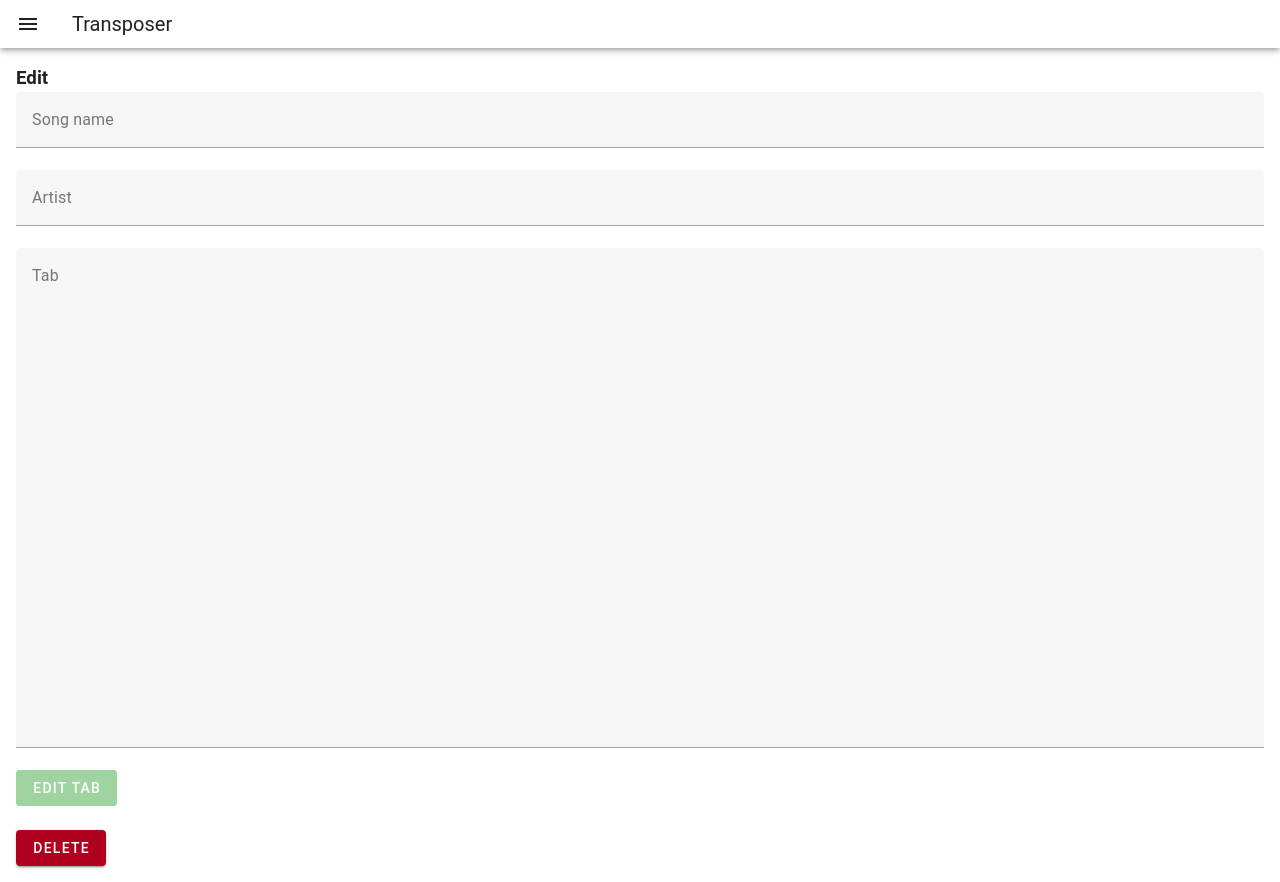
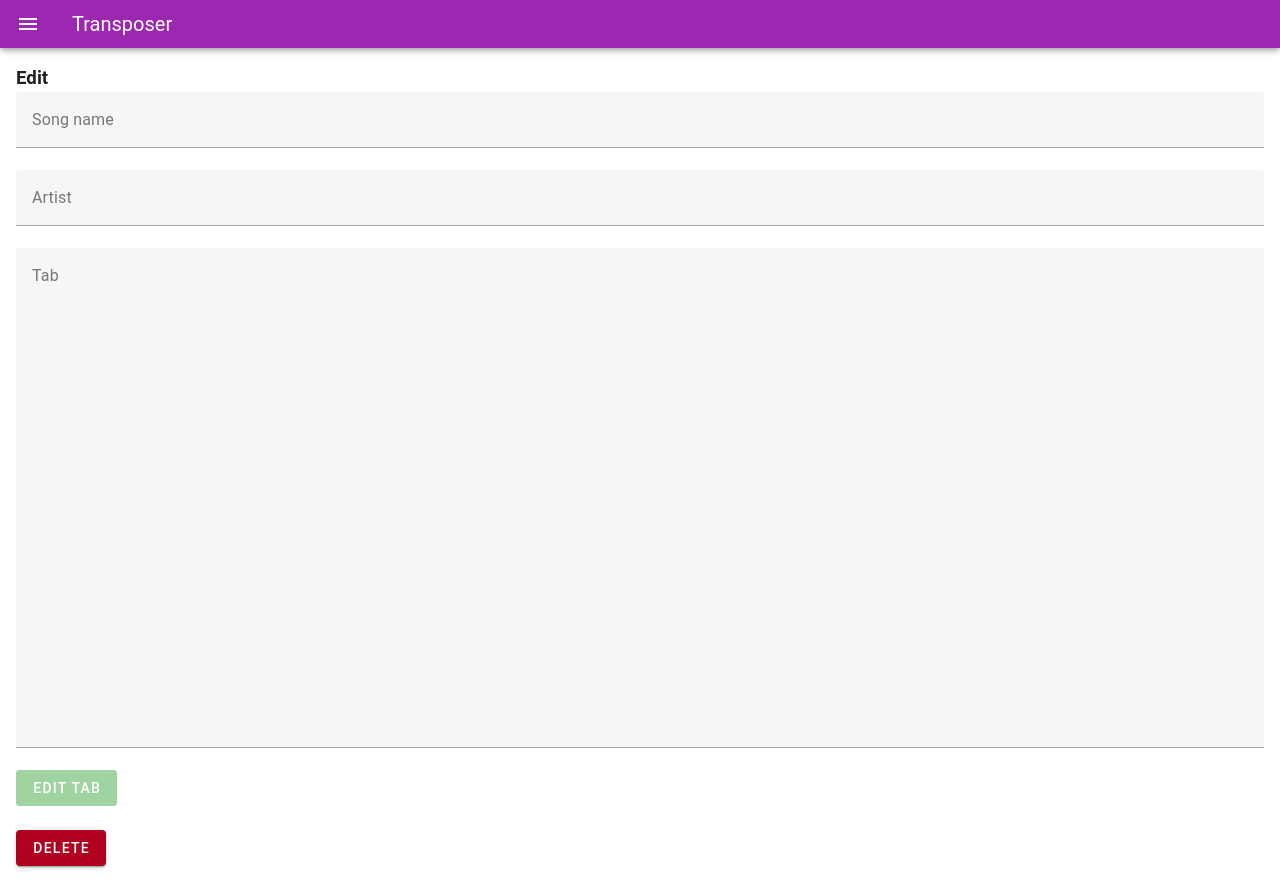
Before and after one commit to glynnbird/transposer, a Nuxt app in the folder frontend/: page /edit/1 in a window 1280 px wide. Built offline with nearby package versions, Linux system fonts and the light colour scheme; no server answers.

Commit message:
theme colour

```diff
--- a/frontend/layouts/default.vue
+++ b/frontend/layouts/default.vue
@@ -23,7 +23,7 @@
 </script>
 <template>
   <v-app theme="light">
-    <v-app-bar density="compact">
+    <v-app-bar density="compact" color="#9C27B0">
       <template v-slot:prepend>
         <v-app-bar-nav-icon @click.stop="drawer = !drawer"></v-app-bar-nav-icon>
       </template>
```
